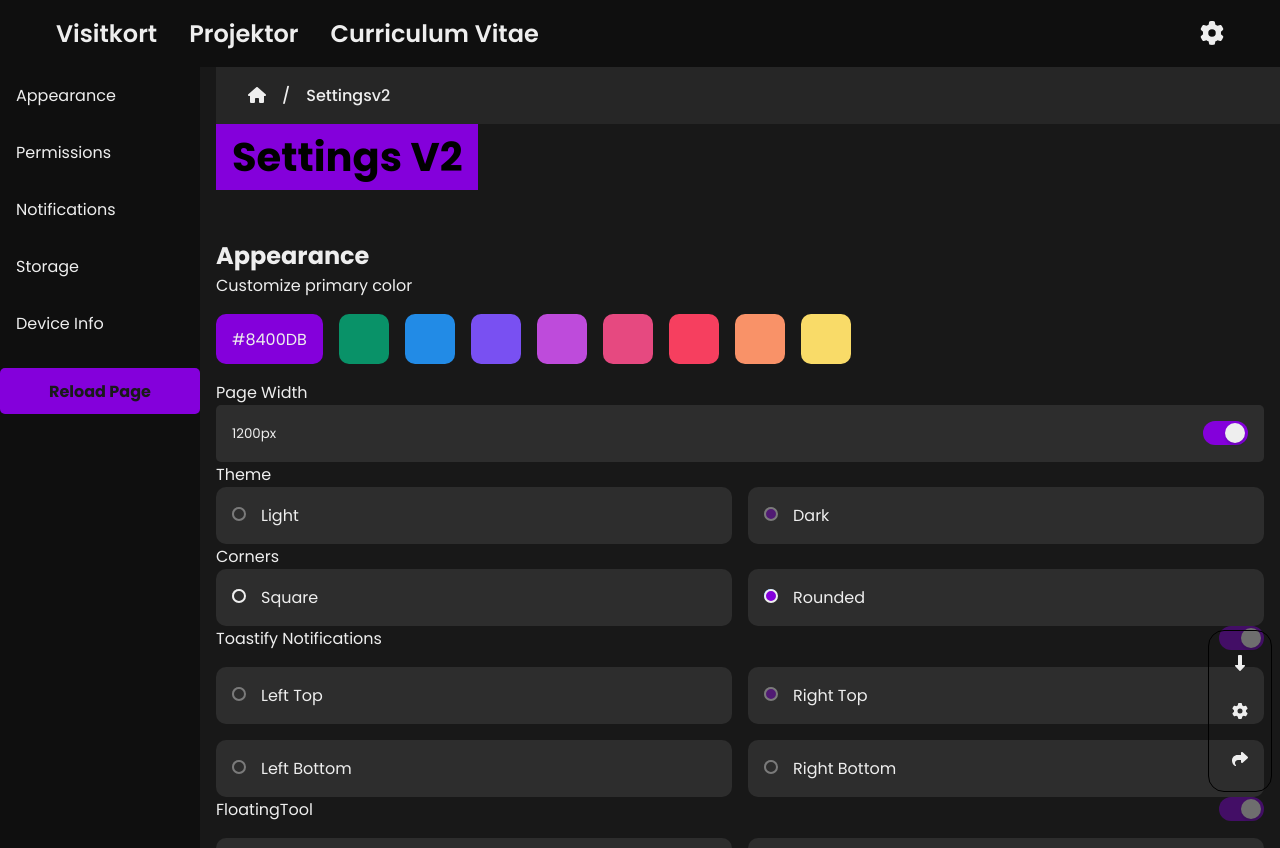
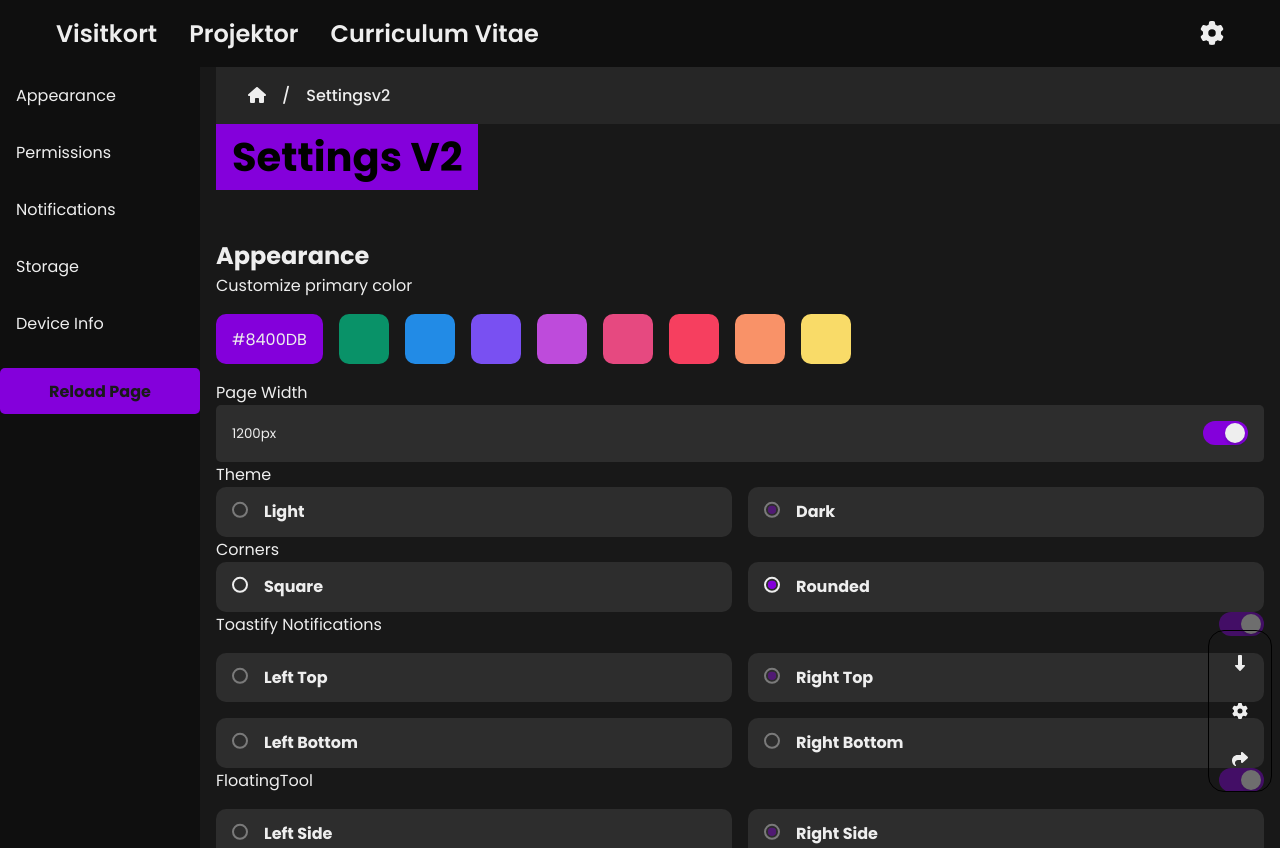
Before and after one commit to LolerSwager/portfolie-2023-react, a React (Create React App) app: page /Settingsv2 in a window 1280 px wide. Shown: the top 848 px of the page. Built offline with nearby package versions, Linux system fonts and the light colour scheme; no server answers.

Commit message:
new RadioButton design

```diff
--- a/src/Components/UI/buttons/RadioButton.jsx
+++ b/src/Components/UI/buttons/RadioButton.jsx
@@ -2,7 +2,7 @@ import { styled } from "styled-components";
 export default function RadioButton({ RadioDisabled = false, isChecked, onChange, labelName, RadioDcategory }) {
     return (
         <StyledRadio>
-            <label>
+            <label className="form-control">
                 <input type="radio" name={RadioDcategory} checked={isChecked} onChange={onChange} disabled={RadioDisabled} />
                 {labelName}
             </label>
@@ -11,12 +11,50 @@ export default function RadioButton({ RadioDisabled = false, isChecked, onChange
 }
 
 const StyledRadio = styled.div`
-    label {
-        //padding: 0.5rem 0.5rem 0.5rem 0;
+    .form-control {
+        font-size: 1rem;
+        font-weight: bold;
+        line-height: 1.1;
+        display: grid;
+        grid-template-columns: 1em auto;
+        gap: 1rem;
         cursor: pointer;
         input[type="radio"] {
-            margin: 0 1rem 0 0;
-            cursor: pointer;
+            appearance: none;
+            background-color: var(--wrapperColor);
+            margin: 0;
+            font: inherit;
+            color: black;
+            width: 1em;
+            height: 1em;
+            border: 2px solid var(--fontColor);
+            border-radius: 50%;
+            transform: translateY(-0.075em);
+            display: grid;
+            place-content: center;
+
+            &::before {
+                content: "";
+                width: 0.5em;
+                height: 0.5em;
+                border-radius: 50%;
+                transform: scale(0);
+                transition: 12ms transform ease-in-out;
+                box-shadow: inset 1em 1em var(--activeColor);
+                background-color: var(--wrapperColor);
+            }
+
+            &:checked::before {
+                background-color: var(--activeColor);
+                transform: scale(1);
+            }
+
+            &:disabled {
+                cursor: not-allowed;
+                opacity: 40%;
+            }
+
+            /* cursor: pointer;
             &:after {
                 content: "";
                 width: 10px;
@@ -41,10 +79,10 @@ const StyledRadio = styled.div`
                 display: inline-block;
                 border: 2px solid var(--fontColor);
             }
-            &:disabled {
-                cursor: not-allowed;
-                opacity: 40%;
-            }
+            */
         }
     }
+    .form-control + .form-control {
+        margin-top: 1em;
+    }
 `;
```
